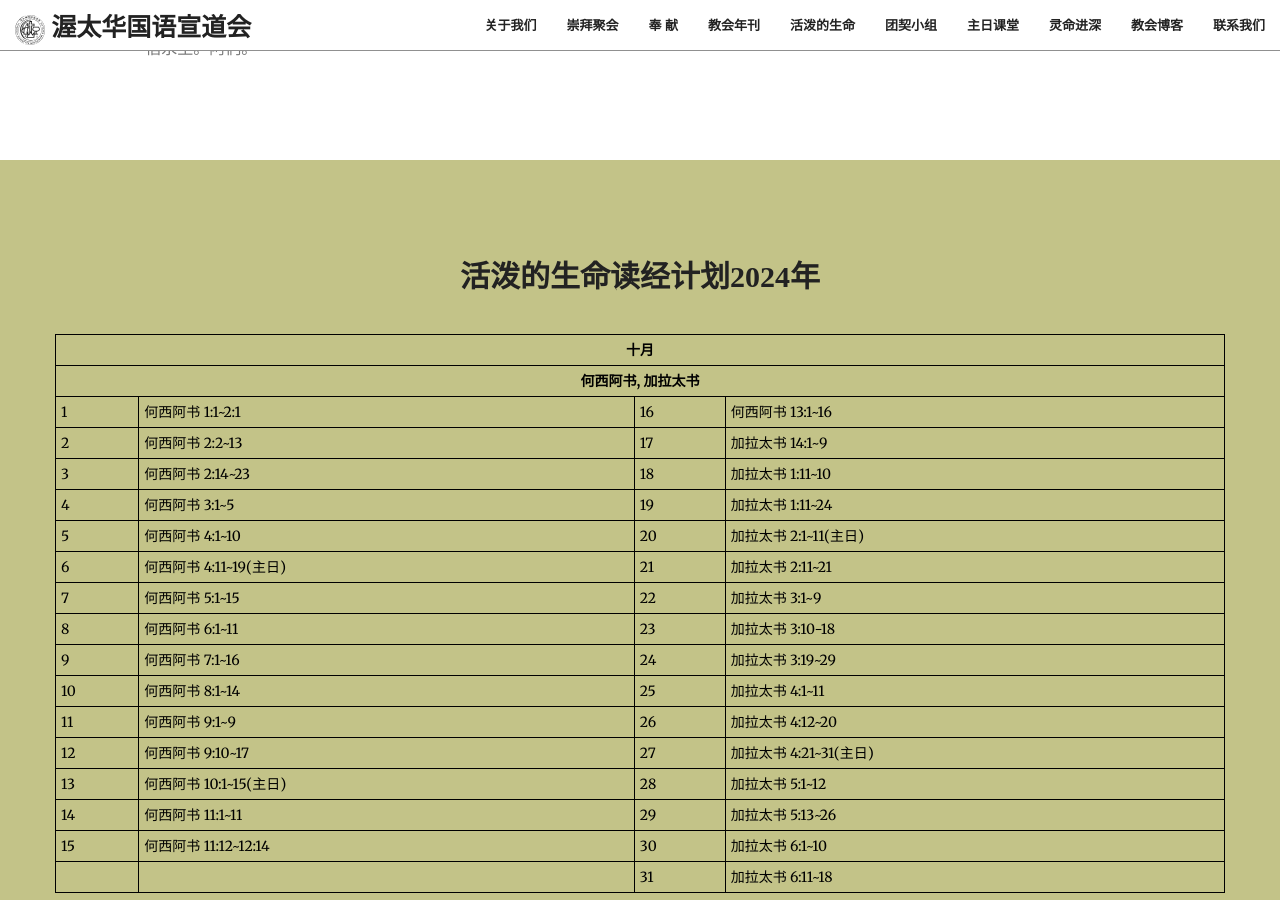
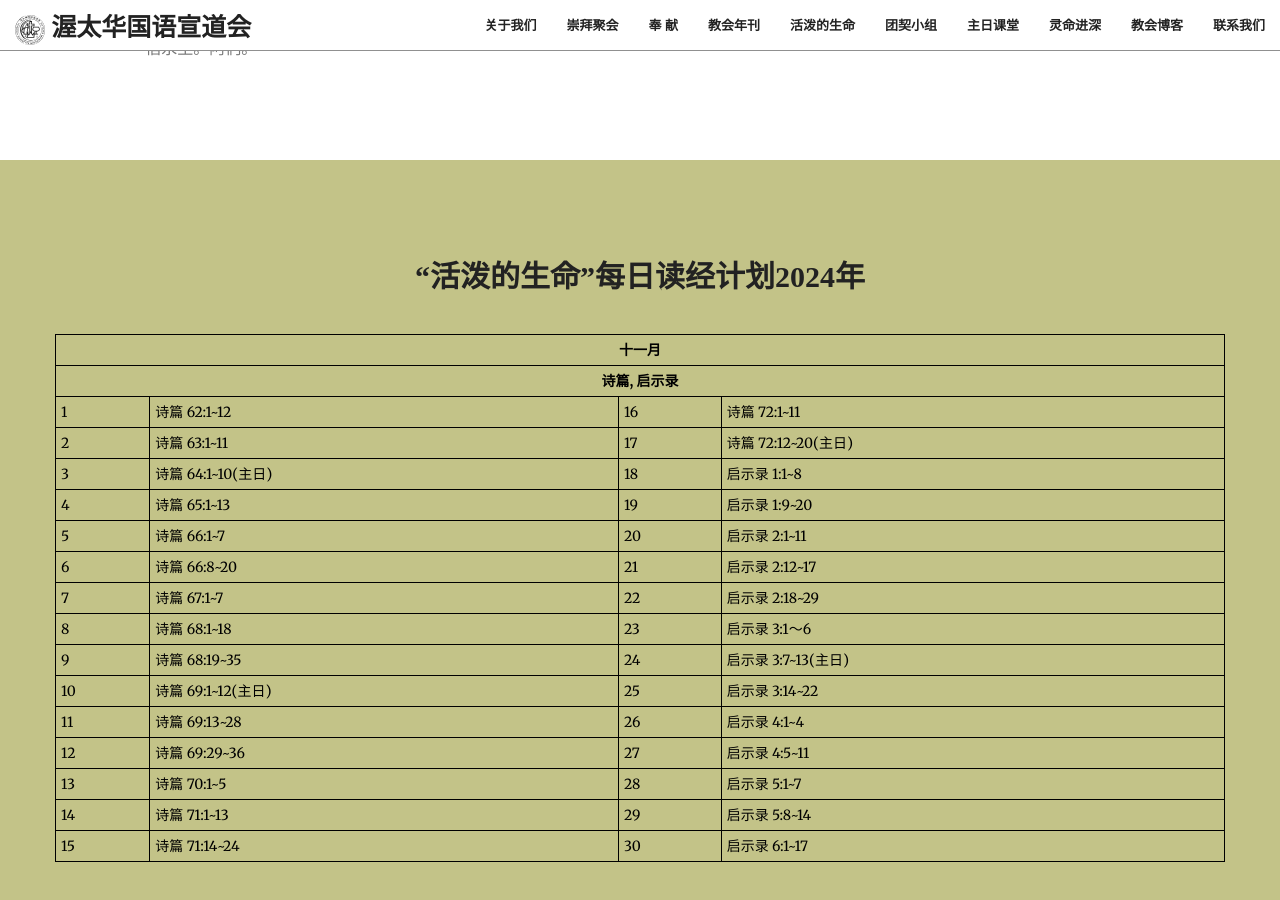
Before and after one commit to JonasYow/ottawaomac, a Jekyll site: the page built from index.html, in a window 1280 px wide and 900 px high, scrolled down 2482 px. Built offline with Jekyll 4.4.1, drawn with Linux system fonts in a browser that asks for light colours; some web fonts are replaced.

Commit message:
Update Nov2024 content

```diff
--- a/_includes/dailylivingwater.html
+++ b/_includes/dailylivingwater.html
@@ -2,128 +2,123 @@
     <div class="container">
         <div class="row">
             <div class="col-lg-12 text-center">
-                <h2 class="section-heading text-primary"><strong>活泼的生命读经计划2024年</strong></h2>
+                <h2 class="section-heading text-primary"><strong>“活泼的生命”每日读经计划2024年</strong></h2>
                 <!--<hr class="primary">-->
 		        <hr style="border-top: 1px solid rgb(195, 195, 136)">
             </div>
             <table style="width:100%">
             <tr>
-                <th colspan="4" class="text-center">十月</th>
+                <th colspan="4" class="text-center"> 十一月</th>
             </tr>
             <tr>
-                <th colspan="4" class="text-center">何西阿书, 加拉太书</th>
+                <th colspan="4" class="text-center">诗篇, 启示录</th>
             </tr>
 
             <tr>
                 <td>1</td>
-                <td>何西阿书 1:1~2:1</td>
+                <td>诗篇 62:1~12</td>
                 <td>16</td>
-                <td>何西阿书 13:1~16</td>
+                <td>诗篇 72:1~11</td>
             </tr>
 
             <tr>
                 <td>2</td>
-                <td>何西阿书 2:2~13</td>
+                <td>诗篇 63:1~11</td>
                 <td>17</td>
-                <td>加拉太书 14:1~9</td>
+                <td>诗篇 72:12~20(主日)</td>
             </tr>
 
             <tr>
                 <td>3</td>
-                <td>何西阿书 2:14~23</td>
+                <td>诗篇 64:1~10(主日)</td>
                 <td>18</td>
-                <td>加拉太书 1:11~10</td>
+                <td>启示录 1:1~8</td>
             </tr>
 
             <tr>
                 <td>4</td>
-                <td>何西阿书 3:1~5</td>
+                <td>诗篇 65:1~13</td>
                 <td>19</td>
-                <td>加拉太书 1:11~24</td>
+                <td>启示录 1:9~20</td>
             </tr>
 
             <tr>
                 <td>5</td>
-                <td>何西阿书 4:1~10</td>
+                <td>诗篇 66:1~7</td>
                 <td>20</td>
-                <td>加拉太书 2:1~11(主日)</td>
+                <td>启示录 2:1~11</td>
             </tr>
 
             <tr>
                 <td>6</td>
-                <td>何西阿书 4:11~19(主日)</td>
+                <td>诗篇 66:8~20</td>
                 <td>21</td>
-                <td>加拉太书 2:11~21</td>
+                <td>启示录 2:12~17</td>
             </tr>
 
             <tr>
                 <td>7</td>
-                <td>何西阿书 5:1~15</td>
+                <td>诗篇 67:1~7</td>
                 <td>22</td>
-                <td>加拉太书 3:1~9</td>
+                <td>启示录 2:18~29</td>
             </tr>
 
             <tr>
                 <td>8</td>
-                <td>何西阿书 6:1~11</td>
+                <td>诗篇 68:1~18</td>
                 <td>23</td>
-                <td>加拉太书 3:10-18</td>
+                <td>启示录 3:1～6</td>
             </tr>
 
             <tr>
                 <td>9</td>
-                <td>何西阿书 7:1~16</td>
+                <td>诗篇 68:19~35</td>
                 <td>24</td>
-                <td>加拉太书 3:19~29</td>
+                <td>启示录 3:7~13(主日)</td>
             </tr>
 
             <tr>
                 <td>10</td>
-                <td>何西阿书 8:1~14</td>
+                <td>诗篇 69:1~12(主日)</td>
                 <td>25</td>
-                <td>加拉太书 4:1~11</td>
+                <td>启示录 3:14~22</td>
             </tr>
 
             <tr>
                 <td>11</td>
-                <td>何西阿书 9:1~9</td>
+                <td>诗篇 69:13~28</td>
                 <td>26</td>
-                <td>加拉太书 4:12~20</td>
+                <td>启示录 4:1~4</td>
             </tr>
 
             <tr>
                 <td>12</td>
-                <td>何西阿书 9:10~17</td>
+                <td>诗篇 69:29~36</td>
                 <td>27</td>
-                <td>加拉太书 4:21~31(主日)</td>
+                <td>启示录 4:5~11</td>
             </tr>
 
             <tr>
                 <td>13</td>
-                <td>何西阿书 10:1~15(主日)</td>
+                <td>诗篇 70:1~5</td>
                 <td>28</td>
-                <td>加拉太书 5:1~12</td>
+                <td>启示录 5:1~7</td>
             </tr>
 
             <tr>
                 <td>14</td>
-                <td>何西阿书 11:1~11</td>
+                <td>诗篇 71:1~13</td>
                 <td>29</td>
-                <td>加拉太书 5:13~26</td>
+                <td>启示录 5:8~14</td>
             </tr>
 
             <tr>
                 <td>15</td>
-                <td>何西阿书 11:12~12:14</td>
+                <td>诗篇 71:14~24</td>
                 <td>30</td>
-                <td>加拉太书 6:1~10</td>
+                <td>启示录 6:1~17</td>
             </tr>
-            <tr>
-                <td></td>
-                <td></td>
-                <td>31</td>
-                <td>加拉太书 6:11~18</td>
-            </tr>
+
             </table>
         </div>
     </div>
```
